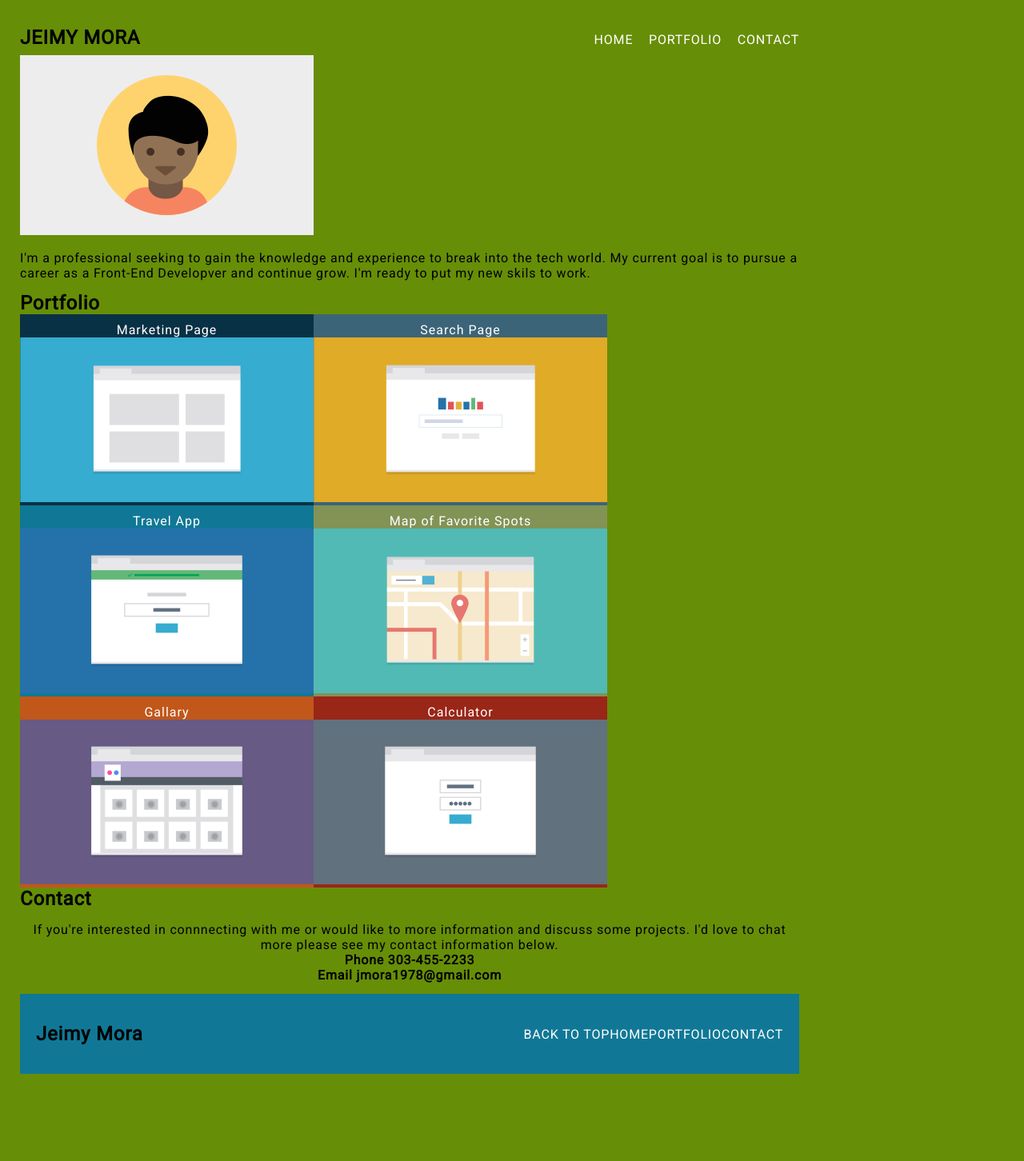
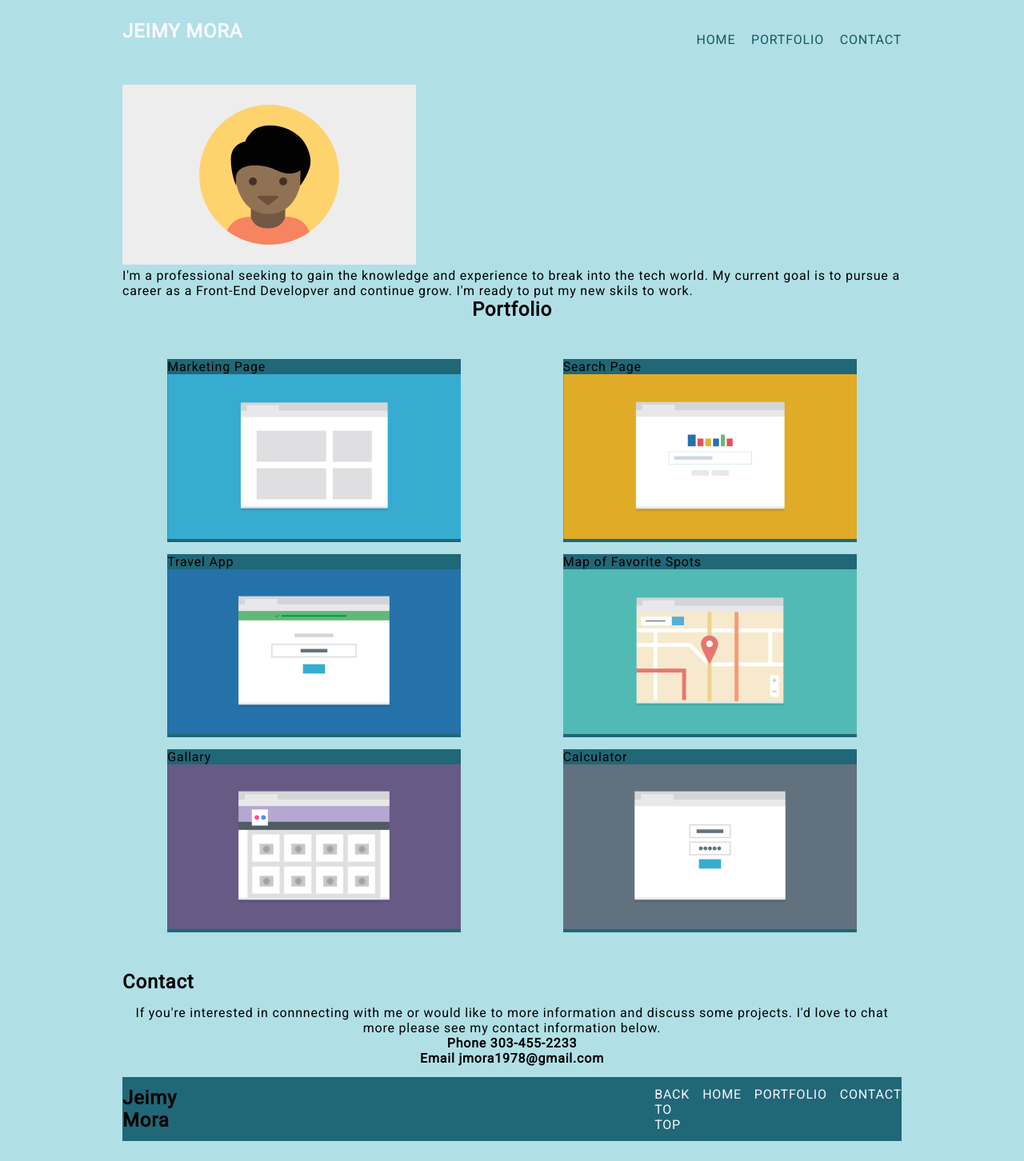
Before and after one commit to JeimyMH/MFRL-Project-2, a plain HTML site: page index.html in a window 1280 px wide. Shown: the whole page at 80% size. Before the commit the page ends 1368 px from the top, so only its background shows below. Drawn offline with Linux system fonts and the light colour scheme.

Commit message:
Add files via upload

```diff
--- a/css/styles.css
+++ b/css/styles.css
@@ -1,19 +1,18 @@
 * {
-  box-sizing: border-box;
-  margin: 0;
-  padding: 0;
+  box-sizing:border-box;
+  margin: 0 auto;
+  max-width: 1024px;
 }
 
 body {
   max-width: 1024px;
   min-height: 100vh;
   font-family: "Roboto", sans-serif;
-  font-weight: 100 300 400 100 300 400;
-  font-style: normal italic;
+  font-weight:500;
+  font-style:normal;
   letter-spacing: .05em;
-  background-color: #678e07;
-  color: black;
-  padding: 25px
+  background-color: powderblue;
+  padding: 25px;
 }
 
 ul {
@@ -24,103 +23,137 @@ ul {
 a {
   text-decoration: none;
   text-transform: uppercase;
-  color: white;
 }
 
 h1, .top-nav {
   text-align: center;
+  margin-bottom: 1rem;
 }
 
 .top-nav, .top-nav li {
   width: 100%;
+  margin-bottom: 2rem;
 }
 
 h1 a, .top-nav a {
-  color: #000;
+  color: ghostwhite;
 }
 
 .top-nav li {
   padding: 10px 0;
   margin: 5px auto;
-  background-color: #fff;
+  background-color: #206777;
 }
 
 .top-nav a {
   text-transform: uppercase;
 }
 
+.image-container {
+  display: flex;
+  justify-content: center;
+  margin-bottom: 2rem;
+  overflow: hidden;
+}
 
-.professional {
+.bio {
   margin-top: 1.5%;
+  margin-bottom: 1.5rem;
+  text-align: center;
 }
 
 .portfolio {
-margin-top: 1.5%;
+  text-align: center;
+  margin-bottom: 1rem;
 }
 
 .container {
   max-width: 1100px;
-  padding: 10px
-  display:flex:
+  display:flex;
+  flex-direction: column;
   margin: auto 0;
   font-family: "Roboto", sans-serif;
+  gap: 15px;
+  margin-bottom: 15%;
 }
 
-.col {
-margin: 10px
-  min-height: 250px;
-  color: white;
+.project-images {
+  width: 100%;
+}
+
+.card {
+  min-height: 150px;
+  color: ghostwhite;
   text-align: center;
   letter-spacing: 1px;
-  padding-top: 10px;
-  vertical-align::after
+  padding-top: 20px;
+  flex: 1 1 auto;
 }
+
 .box-1 {
-  background-color: #093145;
+  background-color: #206777;
 }
 
 .box-2 {
-  background-color: #3C6478;
+  background-color: #206777;
 }
 
 .box-3 {
-  background-color: #107896;
+  background-color: #206777;
 }
 
 .box-4 {
-  background-color: #829356;
+  background-color: #206777;
 }
 
 .box-5 {
-  background-color: #C2571A;
+  background-color: #206777;
 }
 
 .box-6 {
-  background-color: #9A2617;
+  background-color: #206777;
+}
+
+#contact {
+  text-align: center;
+}
+
+.contact {
+  margin-bottom: 1rem;
+  margin-top: 1rem;
+  text-align: center;
+}
+
+.phone {
+  margin-bottom: 1rem;
+  margin-top: 1rem;
+}
+
+.email {
+  margin-bottom: 2rem;
 }
 
 footer {
-  display: flex;
-  justify-content: space-between;
+  display:flex;
   align-items: center;
-  margin-top: auto;
-  padding: 0 20px;
-  height: 100px;
-  background-color: #107896;
+  height: 80px;
+  background-color: #206777;
+  padding: 0;
 }
 
-.footer-nav {
-  display: flex;
-  text-transform: uppercase;
+.footer-nav a {
+  color:ghostwhite;
 }
+
+.tablet-footer-nav {
+  display: none;
+}
+
 .full {
   display: none;
 }
 
 @media (min-width: 768px) {
-  .top-nav {
-    margin-top: 0;
-  }
 
   .top-nav li {
     display: inline-block;
@@ -134,43 +167,89 @@ footer {
   }
 
   .top-nav a {
-    color: #fff;
+    color: #165765;
   }
+
+ .profile-bio {
+    display: flex;
+    flex-direction:row-reverse;
+    margin-bottom: 2rem;
+    gap: 3rem;
+  }
+
+  .image-container{
+    width: 200%;
+  }
+
+  .bio {
+    text-align: left;
+  }
+
+  .portfolio {
+    margin-bottom: 2rem;
+  }
+
   .container {
     display: flex;
     flex-wrap: wrap;
+    flex-direction: row;
+    margin-bottom: 3rem;
   }
 
-  .col {
+  .card {
     flex-basis: calc(50% - 20px);
   }
-  .top {
-    display: none;
-  }
+
   .full {
     display: inline-block;
     margin-left: 20px;
   }
 
+  .footer-nav {
+    display:flex;
+    gap: 1rem;
+  }
+
+  footer {
+    gap: 20rem;
+  }
+
+  .mobile-footer-nav {
+    display: none;
+  }
 }
 
 @media (min-width: 1024px) {
+
   nav {
-    display: flex;
-    justify-content: space-between;
-    align-items: center;
+    display:flex;
   }
 
-  .top-nav,
-  .top-nav li {
-    width: initial;
-    margin-bottom: 0;
+  h1 {
+    text-align:left;
+    text-wrap: nowrap;
   }
-  .col {
+
+  .top-nav {
+    text-align: end;
+  }
+
+  .profile-bio {
+    display: flex;
+    flex-direction: row-reverse;
+    width: 140%;
+    gap: 10rem;
+  }
+
+  .portfolio {
+    margin-bottom: 3rem;
+  }
+
+  .card {
     flex-basis: calc(33.333% - 20px);
    }
 
-   .my info{
+  .my info {
     margin-top: 2.0%;
     text-align: center;
   }
@@ -183,4 +262,11 @@ footer {
     color: #000;
   }
 
+  footer {
+    gap: 35rem;
   }
+
+  .full {
+    display: none;
+  }
+}
```
Lines whose indentation alone changed are shown as unchanged.
